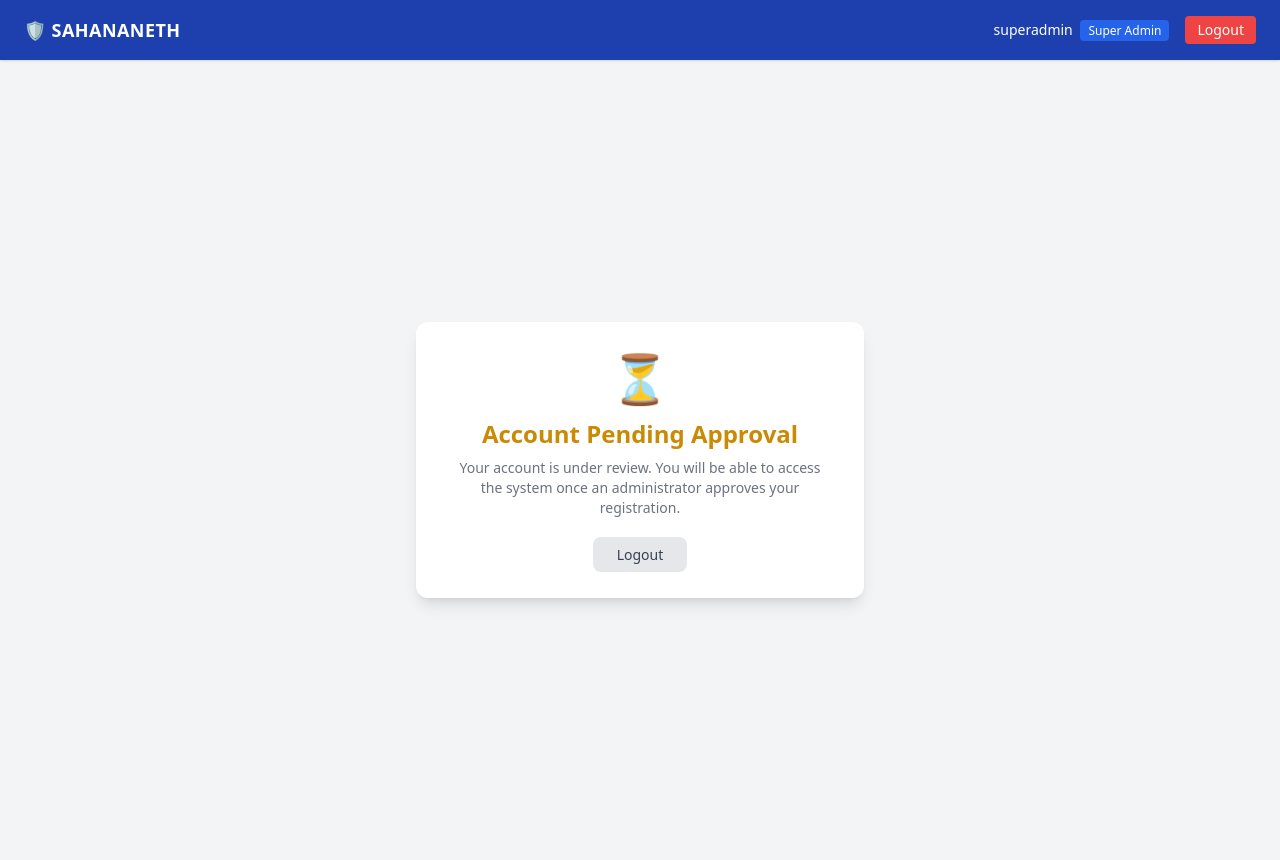
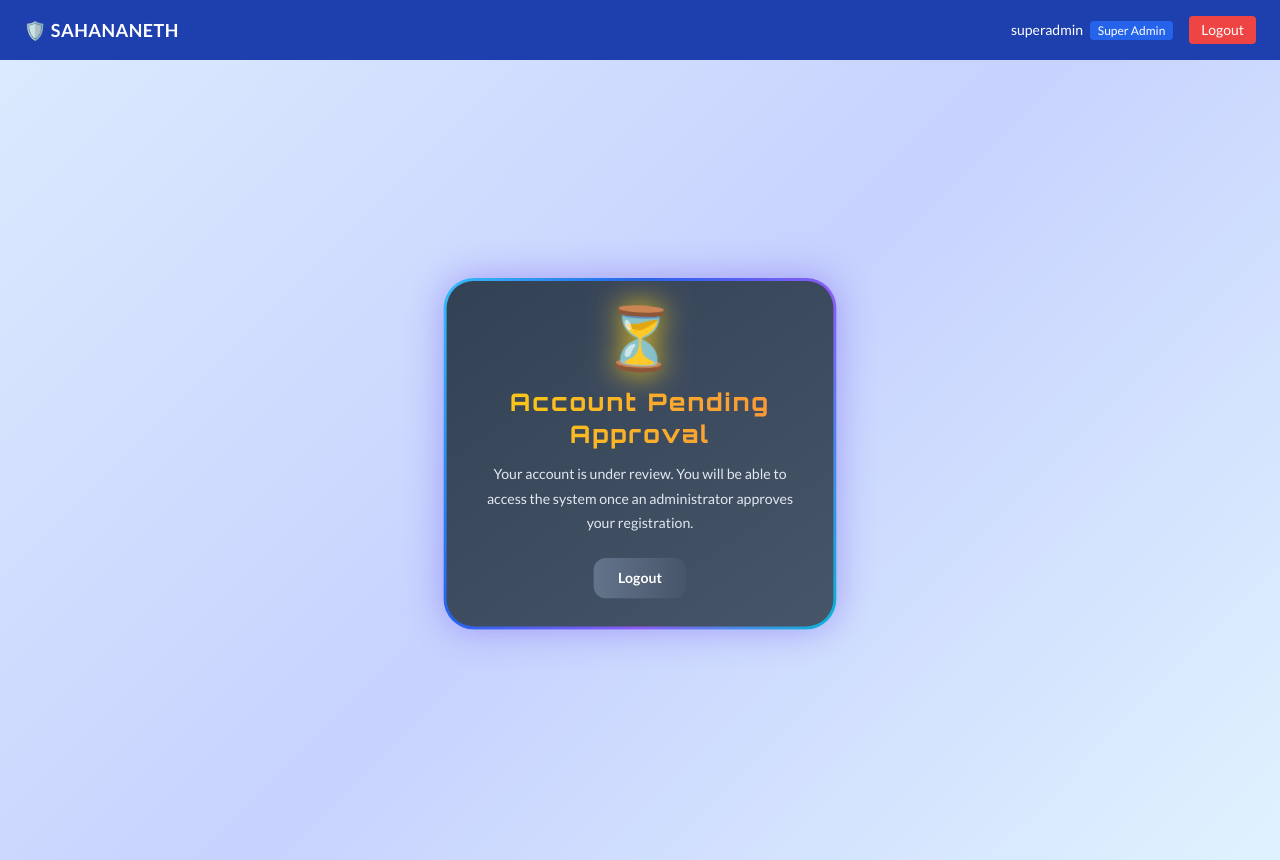
Before and after one commit to SupunJayawardana/sahananeth, a Flask app: page /auth/pending in a window 1280 px wide. Run offline with Flask 3, Linux system fonts and the light colour scheme; a user stored in the database is signed in; some libraries are stand-ins or nearby versions.

Commit message:
Modify pending page

```diff
--- a/app/templates/auth/pending.html
+++ b/app/templates/auth/pending.html
@@ -1,17 +1,551 @@
 {% extends "base.html" %}
+
 {% block title %}Pending Approval{% endblock %}
-{% block main_class %}flex items-center justify-center min-h-screen{% endblock %}
+
+
+{% block main_class %}
+flex items-center justify-center min-h-screen
+{% endblock %}
+
+
 
 {% block content %}
-<div class="bg-white shadow-lg rounded-xl p-8 w-full max-w-md text-center">
-    <div class="text-5xl mb-4">⏳</div>
-    <h1 class="text-2xl font-bold text-yellow-600 mb-2">Account Pending Approval</h1>
-    <p class="text-gray-500 text-sm mb-6">
-        Your account is under review. You will be able to access the system once an administrator approves your registration.
-    </p>
-    <a href="/auth/logout"
-        class="bg-gray-200 hover:bg-gray-300 text-gray-700 px-6 py-2 rounded-lg text-sm">
-        Logout
-    </a>
+
+
+<link href="https://fonts.googleapis.com/css2?family=Orbitron:wght@600;700;800&family=Lato:wght@400;500;700&display=swap" rel="stylesheet">
+
+
+
+<style>
+
+*{
+    font-family:'Lato',sans-serif;
+}
+
+
+
+/* Background */
+
+.pending-background{
+
+
+    background:
+
+
+    linear-gradient(
+
+        135deg,
+
+        #dbeafe,
+
+        #c7d2fe,
+
+        #e0f2fe
+
+    );
+
+
+}
+
+
+
+
+
+
+
+
+/* Frame */
+
+
+.frame-box{
+
+
+    padding:3px;
+
+
+    border-radius:30px;
+
+
+
+    background:
+
+
+    linear-gradient(
+
+        120deg,
+
+        #38bdf8,
+
+        #2563eb,
+
+        #8b5cf6,
+
+        #06b6d4
+
+    );
+
+
+
+    box-shadow:
+
+
+    0 0 25px
+
+    rgba(56,189,248,.45);
+
+
+
+    animation:
+
+
+    cardFloat 5s infinite ease-in-out;
+
+
+}
+
+
+
+
+
+
+
+@keyframes cardFloat{
+
+
+0%,100%{
+
+
+    transform:
+
+
+    translateY(0)
+
+    scale(1);
+
+
+
+    box-shadow:
+
+
+    0 0 25px
+
+    rgba(56,189,248,.35);
+
+
+
+}
+
+
+
+
+50%{
+
+
+    transform:
+
+
+    translateY(-8px)
+
+    scale(1.01);
+
+
+
+    box-shadow:
+
+
+    0 0 40px
+
+    rgba(124,58,237,.5);
+
+
+
+}
+
+
+}
+
+
+
+
+
+
+
+
+
+/* Card */
+
+
+.pending-card{
+
+
+    background:
+
+
+    linear-gradient(
+
+        145deg,
+
+        #334155,
+
+        #475569
+
+    );
+
+
+    border-radius:27px;
+
+
+}
+
+
+
+
+
+
+
+
+
+/* Icon */
+
+
+.pending-icon{
+
+
+    animation:
+
+
+    iconMove 3s infinite ease-in-out;
+
+
+
+    filter:
+
+
+    drop-shadow(
+
+    0 0 15px
+
+    #facc15
+
+    );
+
+
+}
+
+
+
+
+
+
+
+@keyframes iconMove{
+
+
+0%,100%{
+
+
+    transform:
+
+
+    translateY(0);
+
+
+}
+
+
+
+50%{
+
+
+    transform:
+
+
+    translateY(-10px)
+
+    rotate(8deg);
+
+
+}
+
+
+}
+
+
+
+
+
+
+
+
+
+/* Title */
+
+
+.pending-title{
+
+
+    font-family:'Orbitron',sans-serif;
+
+
+    letter-spacing:2px;
+
+
+
+    background:
+
+
+    linear-gradient(
+
+        90deg,
+
+        #facc15,
+
+        #fb923c
+
+    );
+
+
+
+    -webkit-background-clip:text;
+
+
+    -webkit-text-fill-color:transparent;
+
+
+}
+
+
+
+
+
+
+
+
+
+/* Text */
+
+
+.pending-text{
+
+
+    color:#e2e8f0;
+
+
+    line-height:1.7;
+
+
+}
+
+
+
+
+
+
+
+
+
+/* Logout Button */
+
+
+.logout-button{
+
+
+    background:
+
+
+    linear-gradient(
+
+        90deg,
+
+        #64748b,
+
+        #475569
+
+    );
+
+
+
+    transition:.4s;
+
+
+}
+
+
+
+
+.logout-button:hover{
+
+
+    transform:
+
+
+    translateY(-3px);
+
+
+
+    box-shadow:
+
+
+    0 10px 25px
+
+    rgba(0,0,0,.3);
+
+
+
+}
+
+
+
+
+
+
+</style>
+
+
+
+
+
+
+
+
+
+<div class="pending-background
+
+min-h-screen
+
+w-full
+
+flex
+
+items-center
+
+justify-center
+
+px-4">
+
+
+
+
+
+
+
+<div class="frame-box">
+
+
+
+
+
+
+
+<div class="pending-card
+
+p-7
+
+w-full
+
+max-w-sm
+
+text-center">
+
+
+
+
+
+
+
+<!-- Icon -->
+
+
+<div class="pending-icon text-6xl mb-4">
+
+⏳
+
 </div>
+
+
+
+
+
+
+
+
+<h1 class="pending-title text-2xl font-extrabold mb-3">
+
+Account Pending Approval
+
+</h1>
+
+
+
+
+
+
+
+
+<p class="pending-text text-sm mb-6">
+
+
+Your account is under review. You will be able to access the system once an administrator approves your registration.
+
+
+</p>
+
+
+
+
+
+
+
+
+
+<a href="/auth/logout"
+
+class="logout-button
+
+inline-block
+
+text-white
+
+font-semibold
+
+text-sm
+
+px-6
+
+py-2.5
+
+rounded-xl">
+
+
+Logout
+
+
+</a>
+
+
+
+
+
+
+
+
+</div>
+
+
+
+
+
+
+</div>
+
+
+
+
+
+
+
+</div>
+
+
+
 {% endblock %}
```
Also changed, not shown: instance/sahananeth_local.db.
